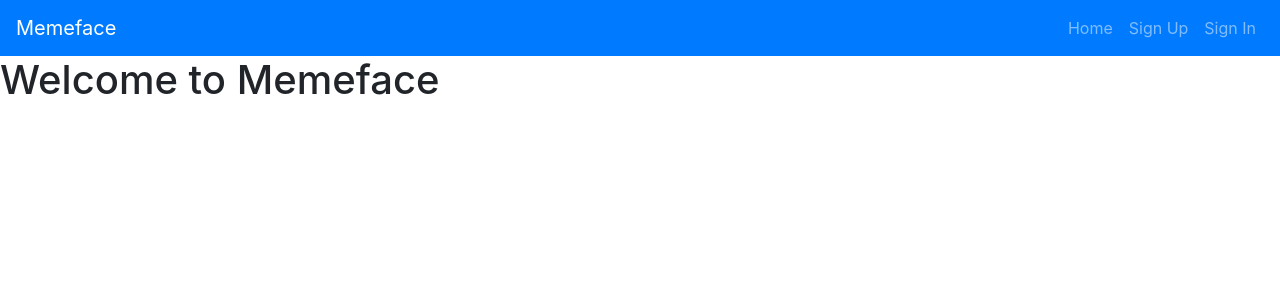
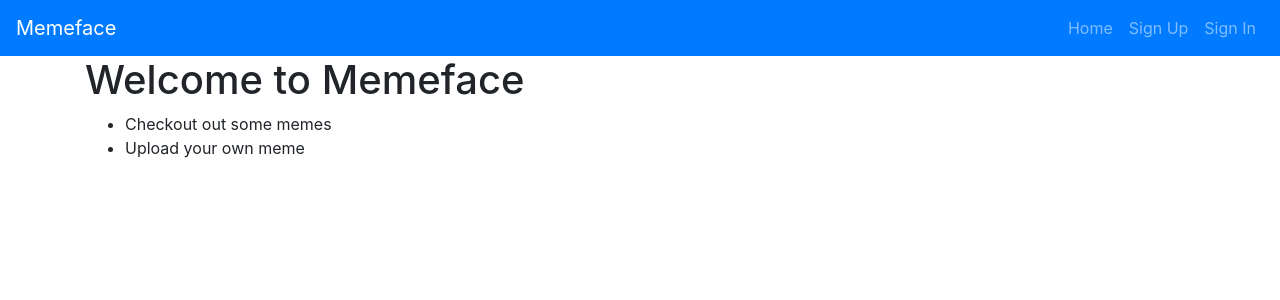
Before and after one commit to averyburne/memeface-client, a React app: page /#/ in a window 1280 px wide. Shown: the top 300 px of the page. Built offline with nearby package versions, Linux system fonts and the light colour scheme.

Commit message:
Added list items on home
Added simple descriptive list items on home '/' route
removed Nav component reference in Layout.js

```diff
--- a/src/components/App/App.js
+++ b/src/components/App/App.js
@@ -38,7 +38,6 @@ class App extends Component {
     return (
       <Fragment>
         <Header user={user} />
-        <h1>Welcome to Memeface</h1>
         {msgAlerts.map((msgAlert, index) => (
           <AutoDismissAlert
             key={index}
@@ -54,7 +53,7 @@ class App extends Component {
           <Route path='/sign-in' render={() => (
             <SignIn msgAlert={this.msgAlert} setUser={this.setUser} />
           )} />
-          <Route path='/' render={() => (
+          <Route exact path='/' render={() => (
             <Nav msgAlert={this.msgAlert} user={user} />
           )} />
           <AuthenticatedRoute user={user} path='/sign-out' render={() => (
--- a/src/components/shared/Layout.js
+++ b/src/components/shared/Layout.js
@@ -1,12 +1,11 @@
 import React from 'react'
 
-import Nav from './Nav'
+// import Nav from './Nav'
 import Footer from './Footer'
 
 const Layout = props => (
   <div>
     <h1>Best meme sharing format out there</h1>
-    <Nav />
     {props.children}
 
     <Footer />
--- a/src/components/shared/Nav.js
+++ b/src/components/shared/Nav.js
@@ -5,9 +5,13 @@ import React from 'react'
 // <Link to='/memes'>Memes</Link>
 // <Link to='/create-meme'>Create Meme</Link>
 const Nav = () => (
-  <nav>
-
-  </nav>
+  <div>
+    <h1>Welcome to Memeface</h1>
+    <ul>
+      <li>Checkout out some memes</li>
+      <li>Upload your own meme</li>
+    </ul>
+  </div>
 )
 
 export default Nav
```
